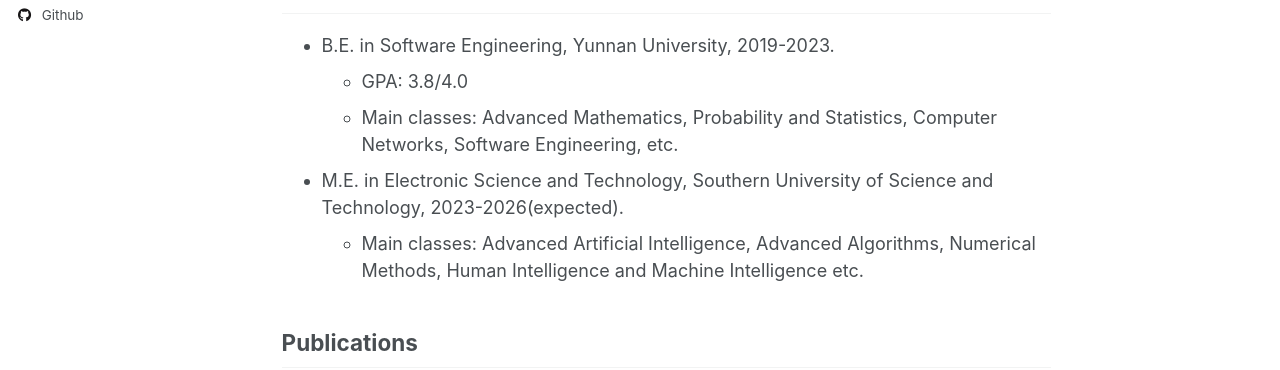
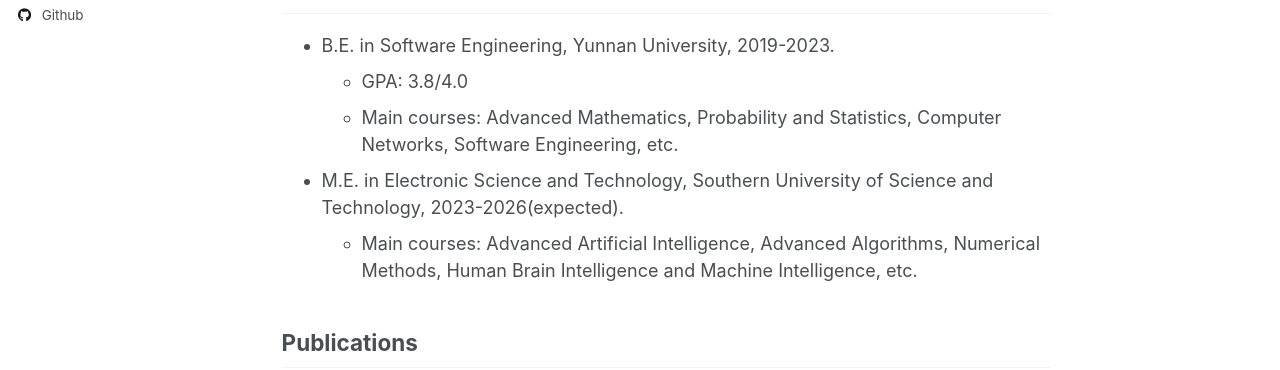
Before and after one commit to ruayz/ruayz.github.io, a Jekyll site: the page built from _pages/about.md, in a window 1280 px wide and 900 px high. Shown: the part 404-774 px from the top of the window. Built offline with Jekyll 4.4.1, drawn with Linux system fonts in a browser that asks for light colours; some web fonts are replaced.

Commit message:
Update about.md

```diff
--- a/_pages/about.md
+++ b/_pages/about.md
@@ -14,9 +14,9 @@
 ------
 - B.E. in Software Engineering, Yunnan University, 2019-2023.
   - GPA: 3.8/4.0
-  - Main classes: Advanced Mathematics, Probability and Statistics, Computer Networks, Software Engineering, etc.
+  - Main courses: Advanced Mathematics, Probability and Statistics, Computer Networks, Software Engineering, etc.
 - M.E. in Electronic Science and Technology, Southern University of Science and Technology, 2023-2026(expected).
-  - Main classes: Advanced Artificial Intelligence, Advanced Algorithms, Numerical Methods, Human Intelligence and Machine Intelligence etc.
+  - Main courses: Advanced Artificial Intelligence, Advanced Algorithms, Numerical Methods, Human Brain Intelligence and Machine Intelligence, etc.
 
 Publications
 ------
```
